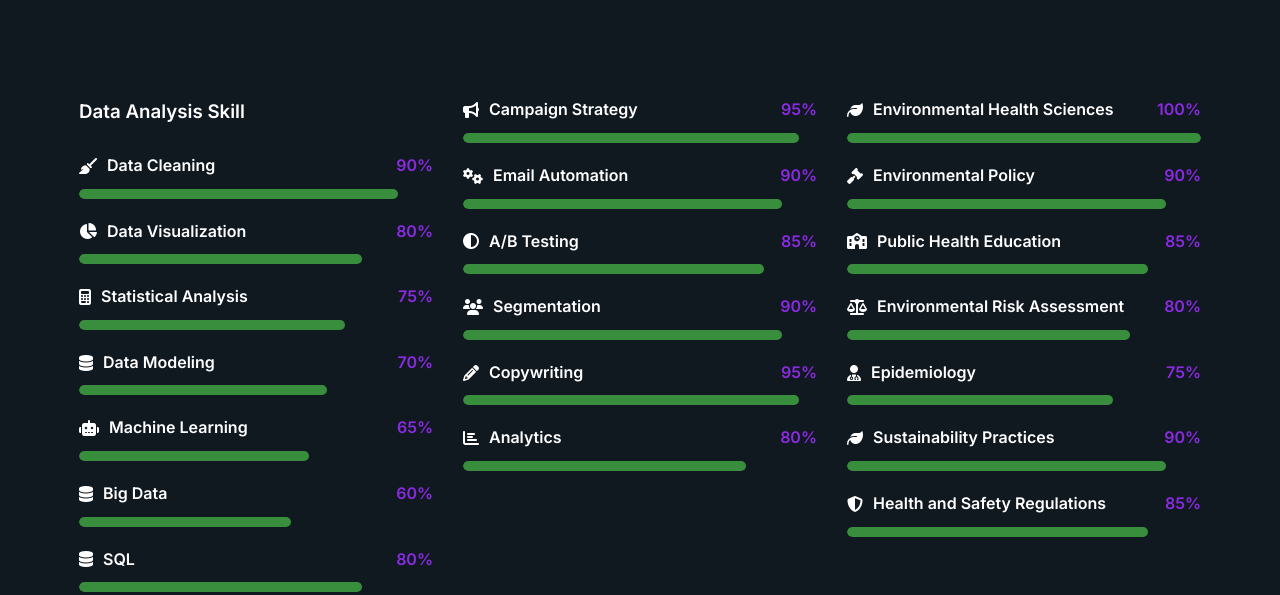
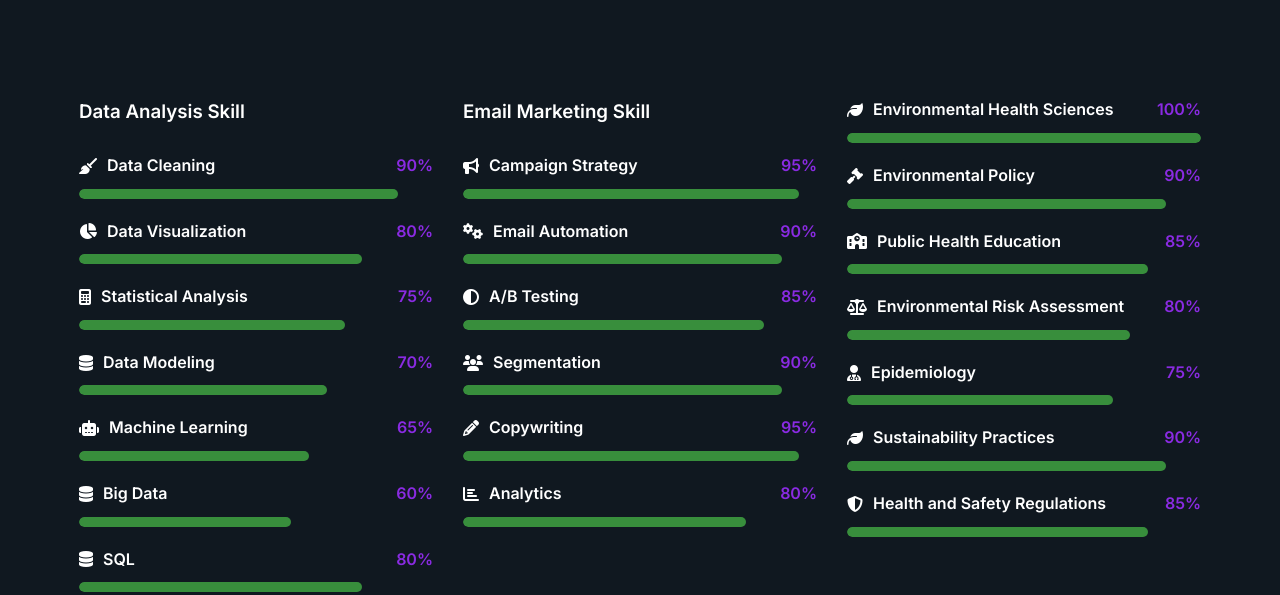
Before and after one commit to Samuel-AKINGENEYE/Portfolio, a plain HTML site: page index.html in a window 1280 px wide. Shown: the part 1728-2323 px from the top of the page. Drawn offline with Linux system fonts and the light colour scheme.

Commit message:
Add files via upload

```diff
--- a/index.html
+++ b/index.html
@@ -433,7 +433,7 @@
 
                             <div class="skills">
                                 <!-- Email Marketing Skill -->
-                               <h3></h3>
+                               <h3>Email Marketing Skill</h3><br>
 
                                 <!-- Campaign Strategy Skill -->
                                 <div class="skill-item" data-skill="campaign-strategy" style="--target-width: 95%">
```
